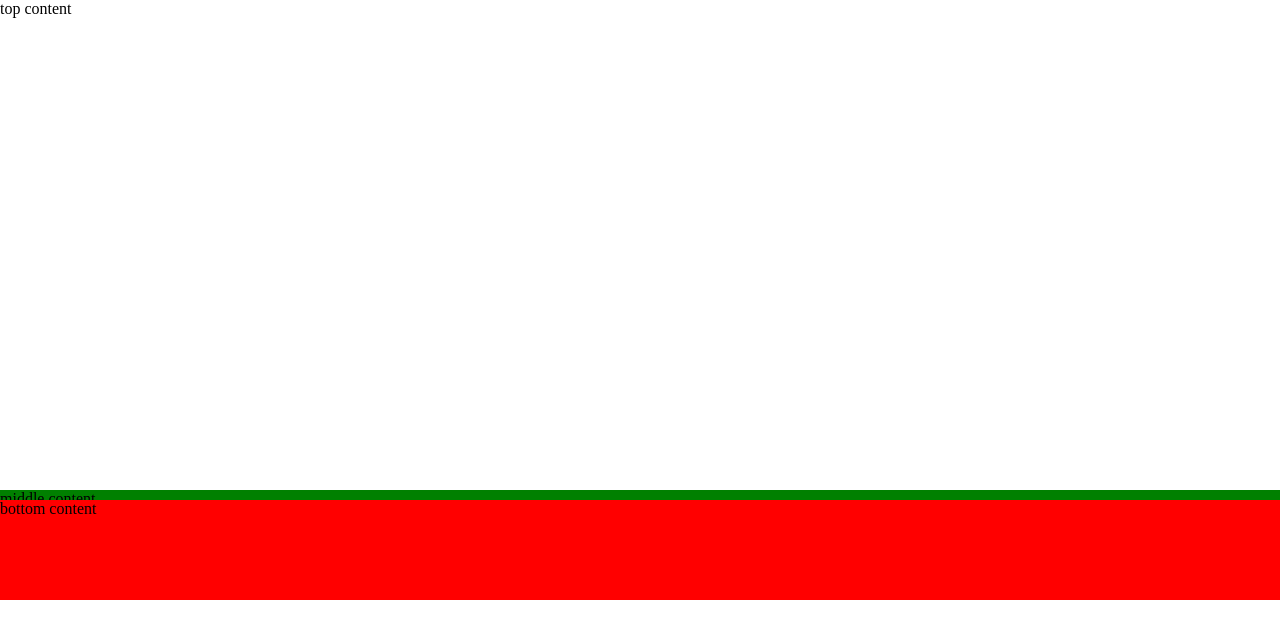
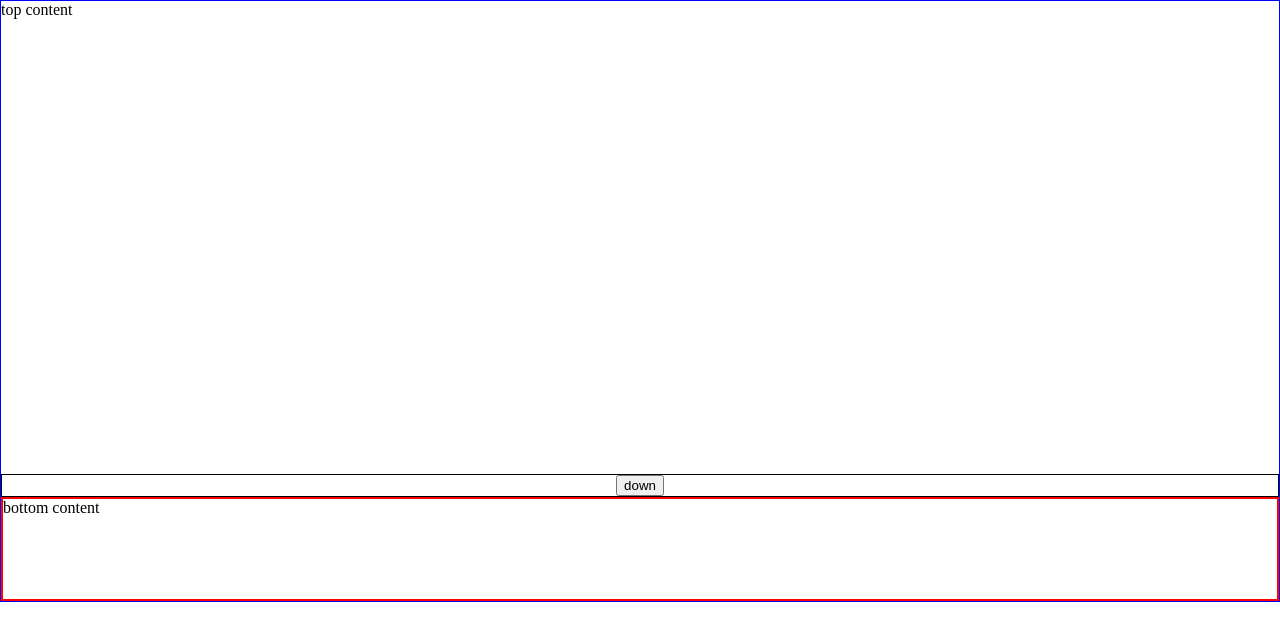
Before and after one commit to jake-crane/panel-project, an Angular app: page / in a window 1280 px wide. Shown: the top 640 px of the page. Built offline with nearby package versions, Linux system fonts and the light colour scheme.

Commit message:
component changes

```diff
--- a/package.json
+++ b/package.json
@@ -3,7 +3,7 @@
   "version": "0.0.0",
   "scripts": {
     "ng": "ng",
-    "start": "ng serve",
+    "start": "ng serve  --port 4401",
     "build": "ng build",
     "test": "ng test",
     "lint": "ng lint",
--- a/src/app/app.component.html
+++ b/src/app/app.component.html
@@ -1,7 +1,6 @@
-<div style="height:600px;">
+<div style="height:600px; border:1px solid blue;">
   <app-horizontal-pane-splitter>
     <div top>top content</div>
-    <div middle>middle content</div>
     <div bottom>bottom content</div>
   </app-horizontal-pane-splitter>
 </div>
--- a/src/app/horizontal-pane-splitter/horizontal-pane-splitter.component.css
+++ b/src/app/horizontal-pane-splitter/horizontal-pane-splitter.component.css
@@ -1,12 +1,8 @@
 .middle {
   cursor: ns-resize;
-  height: 10px;
-}
-
-.green {
-  background-color: green;
+  border: 1px solid black;
 }
 
 .red {
-  background-color: red;
+  border: 2px solid red;
 }
--- a/src/app/horizontal-pane-splitter/horizontal-pane-splitter.component.html
+++ b/src/app/horizontal-pane-splitter/horizontal-pane-splitter.component.html
@@ -2,10 +2,11 @@
   <div class="flex-fill">
     <ng-content select="[top]"></ng-content>
   </div>
-  <div #dragBar class="middle green" (mousedown)="onDragBarMouseDown($event)">
-    <ng-content select="[middle]"></ng-content>
+  <div #dragBar class="middle green justify-content-center text-center" (mousedown)="onDragBarMouseDown($event)">
+    <button (click)="hideBottomPanel()" *ngIf="showBottom">down</button>
+    <button (click)="showBottomPanel()" *ngIf="!showBottom">up</button>
   </div>
-  <div class="red" [style.height.px]="panelHeight">
+  <div class="red" *ngIf="showBottom" [style.height.px]="panelHeight">
     <ng-content select="[bottom]"></ng-content>
   </div>
 </div>
--- a/src/app/horizontal-pane-splitter/horizontal-pane-splitter.component.ts
+++ b/src/app/horizontal-pane-splitter/horizontal-pane-splitter.component.ts
@@ -10,6 +10,7 @@ export class HorizontalPaneSplitterComponent implements OnInit {
   @ViewChild('dragBar', { static: true }) dragBar: ElementRef;
   private resizingPanel = false;
   panelHeight = 100;
+  showBottom = true;
 
   constructor() {
     this.onMouseMove = this.onMouseMove.bind(this);
@@ -51,6 +52,14 @@ export class HorizontalPaneSplitterComponent implements OnInit {
     document.removeEventListener('mousemove', this.onMouseMove);
     document.removeEventListener('mouseleave', this.cancelResize);
     document.removeEventListener('mouseup', this.cancelResize);
-  } s
+  }
+
+  hideBottomPanel() {
+    this.showBottom = false;
+  }
+
+  showBottomPanel() {
+    this.showBottom = true;
+  }
 
 }
--- a/src/styles.css
+++ b/src/styles.css
@@ -20,3 +20,11 @@ body {
 .h-100 {
   height: 100%;
 }
+
+.justify-content-center {
+  justify-content: center;
+}
+
+.text-center {
+  text-align: center;
+}
```
